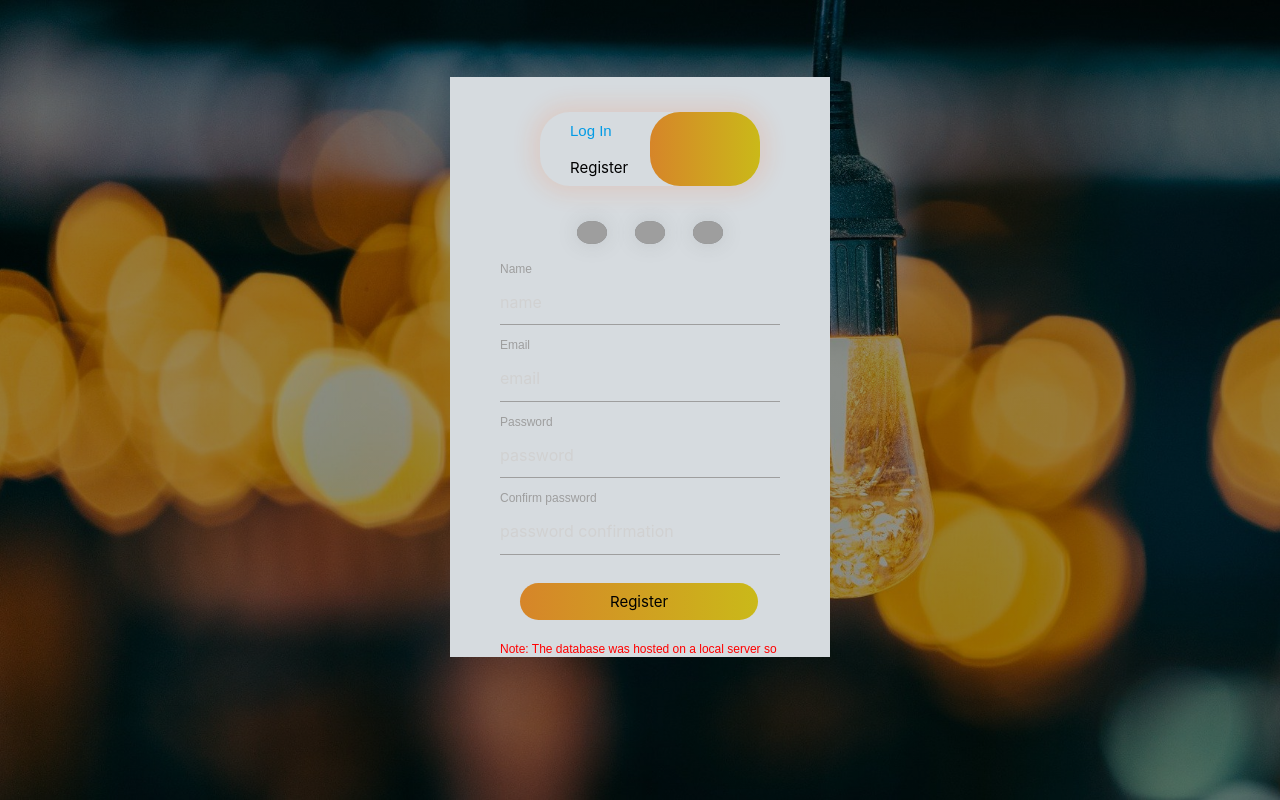
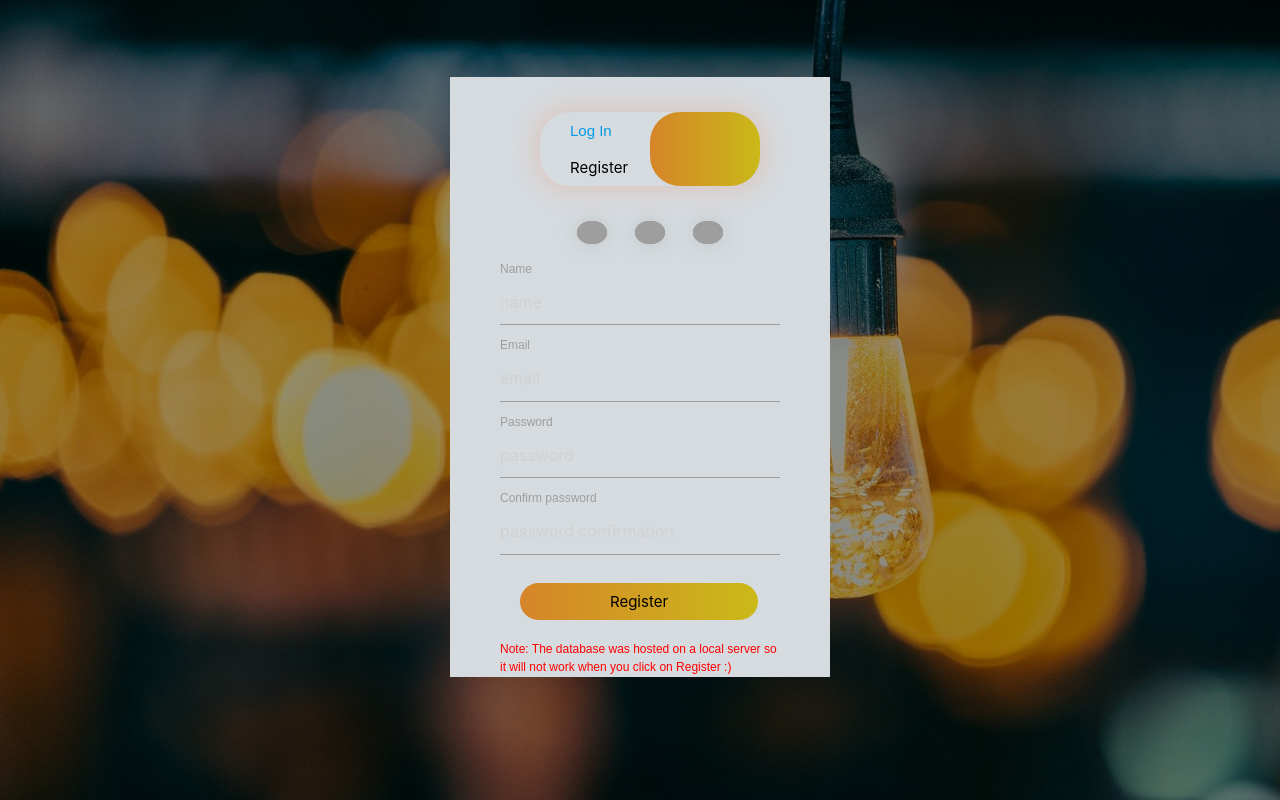
Before and after one commit to pcarrhi/pcarrhi.github.io, a PHP site: page /PHP/userform_register.html in a window 1280 px wide. Run offline with PHP 8.4, Linux system fonts and the light colour scheme; some libraries are stand-ins or nearby versions; grey boxes are pictures that could not be loaded.

Commit message:
Update css_v2.css

```diff
--- a/PHP/css_v2.css
+++ b/PHP/css_v2.css
@@ -15,7 +15,7 @@
 
 .form-box{
   width: 380px;
-  height:580px;
+  height:600px;
   position:relative;
   margin: 6% auto;
   background: #D6DBDF;
```
